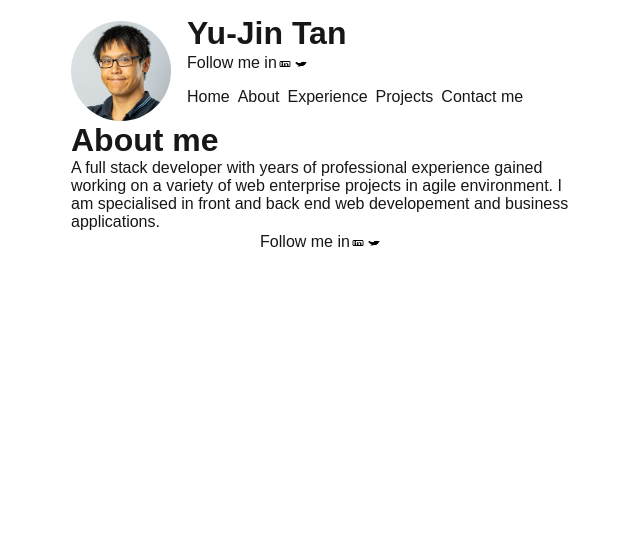
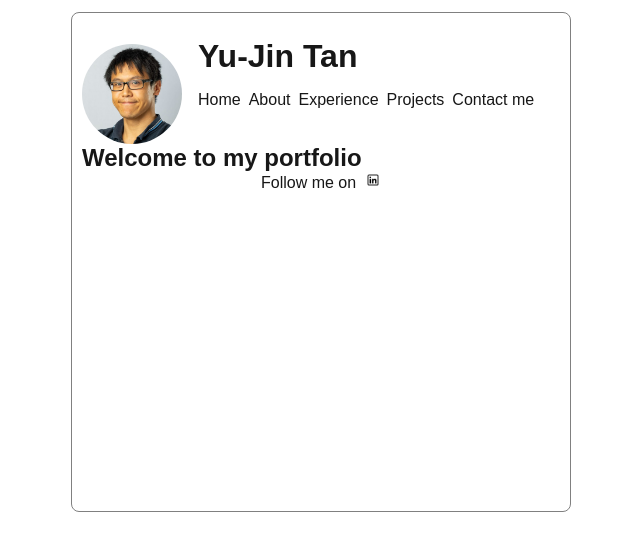
Before and after one commit to keyboardbreaker/mypersonalportfolio, a Next.js app: page / in a window 1280 px wide. Shown: the top 550 px of the page, without its empty margins (319-959 px from the left). Built offline with nearby package versions, Linux system fonts and the light colour scheme.

Commit message:
styling my layout

```diff
--- a/src/app/components/Header/header.tsx
+++ b/src/app/components/Header/header.tsx
@@ -1,19 +1,19 @@
 import Navigation from '../Navigation';
-import Socials from '../Socials';
+// import Socials from '../Socials';
 import styles from './Header.module.css';
 
 interface HeaderProps {
     name: string;
     image: string;
-    twitter: string;
-    linkedin: string;
+    // twitter: string;
+    // linkedin: string;
 }
 
 const Header = ({
     name,
     image,
-    twitter,
-    linkedin
+    // twitter,
+    // linkedin
 }: HeaderProps) => {
     return (
         <header className={styles.header}>
@@ -23,13 +23,12 @@ const Header = ({
             />
             <div className={styles.info}>
                 <h1>{name}</h1>
-                <Socials
+                {/* <Socials
                     twitter={twitter}
                     linkedin={linkedin}
-                />
+                /> */}
                 <Navigation />
             </div>
-
         </header>
     )
 }
--- a/src/app/components/Socials/Socials.module.css
+++ b/src/app/components/Socials/Socials.module.css
@@ -1,5 +1,11 @@
 .socials {
     width: 1rem;
     height: 1rem;
-    padding-top: 0.5rem;
+    background-color:rgba(255, 255, 255, 0.6);
+    border-radius: 50%;
+
 }
+
+.items {
+    display:inline-block;
+}
--- a/src/app/components/Socials/index.tsx
+++ b/src/app/components/Socials/index.tsx
@@ -6,18 +6,17 @@ interface  SoclalsProps{
 }
 
 const Socials = ({
-    twitter,
+    // twitter,
     linkedin
 }: SoclalsProps) => {
     return (
-        <p>Follow me in
-            <a href={twitter}>
-                <img src='/li.png' alt={'linkedin image'} className={styles.socials} />
+        <p className={styles.items}>Follow me on &nbsp;
+            <a href={linkedin}>
+                <img src={'/li.png'} alt={'linkedin image'} className={styles.socials} />
             </a>
-
-            <a href={linkedin}>
-                <img src='/tw.png' alt={'twitter image'}  className={styles.socials} />
-            </a>
+            {/* <a href={twitter}>
+                <img src={'/tw.png'} alt={'twitter image'}  className={styles.socials} />
+            </a> */}
         </p>
     )
 }
--- a/src/app/experience/page.tsx
+++ b/src/app/experience/page.tsx
@@ -18,9 +18,7 @@ const Experience = () => {
 
         const getExperiences = async () => {
             const entries =  await client.getEntries({content_type: 'experiences'});
-
             setExperiences(entries.items.map(item => item.fields as TypeExperiencesFields))
-            console.log(entries)
         };
 
         getExperiences();
--- a/src/app/globals.css
+++ b/src/app/globals.css
@@ -49,7 +49,10 @@ a {
 }
 
 .container {
-  border: 1px solid red;
+  border: 1px solid grey;
   width: 500px;
-
+  height: 500px;
+  border-radius: 8px;
+  padding: 10px;
+  margin: 12px auto;
 }
--- a/src/app/layout.tsx
+++ b/src/app/layout.tsx
@@ -10,17 +10,19 @@ export default function RootLayout({
   return (
 <html lang="en">
       <body>
+        <section className="container">
           <Header
             name="Yu-Jin Tan"
             image="/Yu-Jin.jpeg"
-          twitter=""
-          linkedin=""
+            // twitter=""
+            // linkedin=""
           />
           <main>{children}</main>
           <Footer
             twitter=""
             linkedIn=""
           />
+        </section>
       </body>
     </html>
 
--- a/src/app/page.tsx
+++ b/src/app/page.tsx
@@ -3,12 +3,7 @@ import styles from "./page.module.css";
 export default function Home() {
   return (
     <div className={styles.page}>
-      <h1>About me</h1>
-
-      <p>A full stack developer with years of professional experience gained
-        working on a variety of web enterprise projects in agile environment. I am specialised in
-        front and back end web developement and business applications.
-      </p>
+      <h1>Welcome to my portfolio</h1>
     </div>
   );
 }
--- a/src/app/project/page.tsx
+++ b/src/app/project/page.tsx
@@ -24,7 +24,7 @@ const Project = () => {
         };
 
         getProjects();
-    }, [])
+    }, []);
 
     return (
 
```
Also changed, not shown: src/app/about/page.tsx (+6 -1 lines), public/aris.png (deleted). Lines whose indentation alone changed are shown as unchanged.
